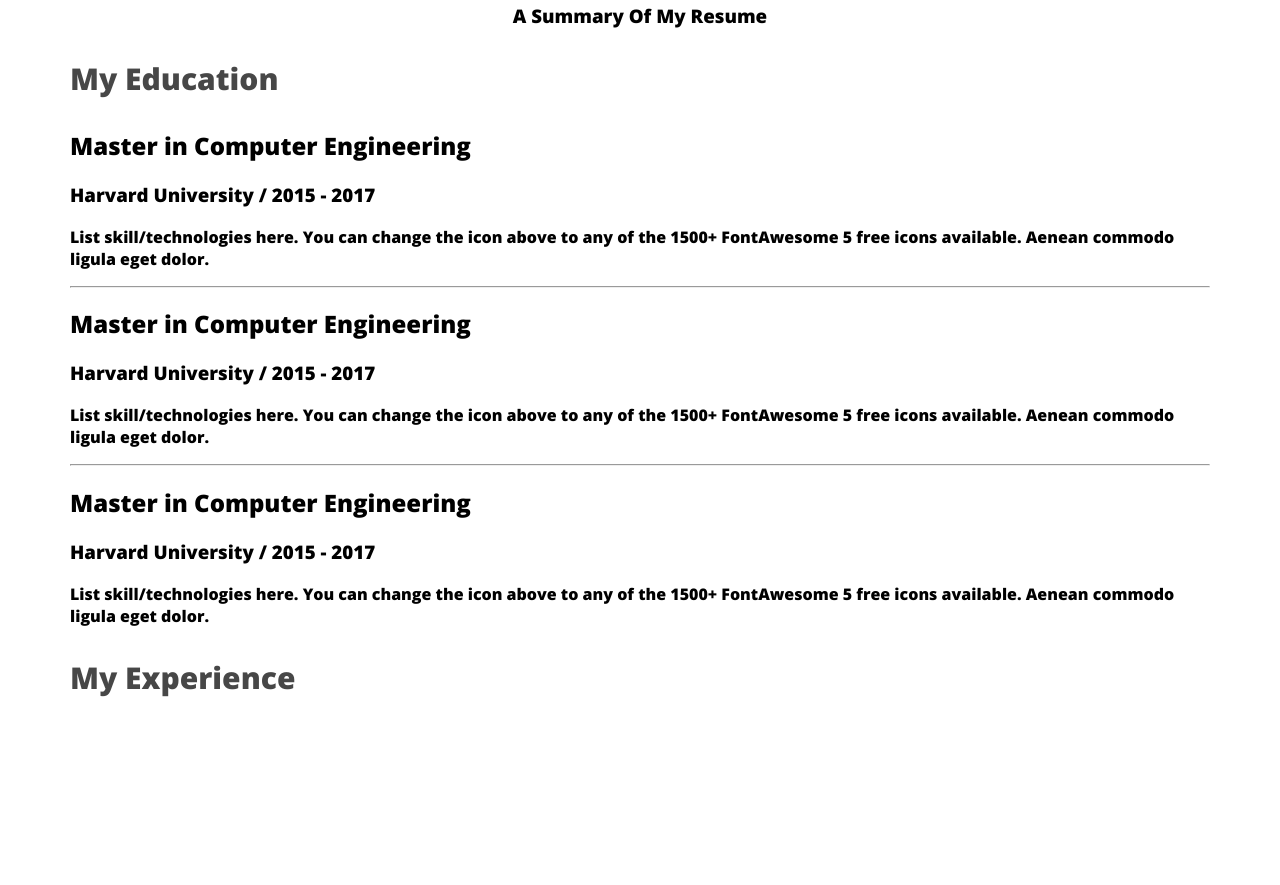
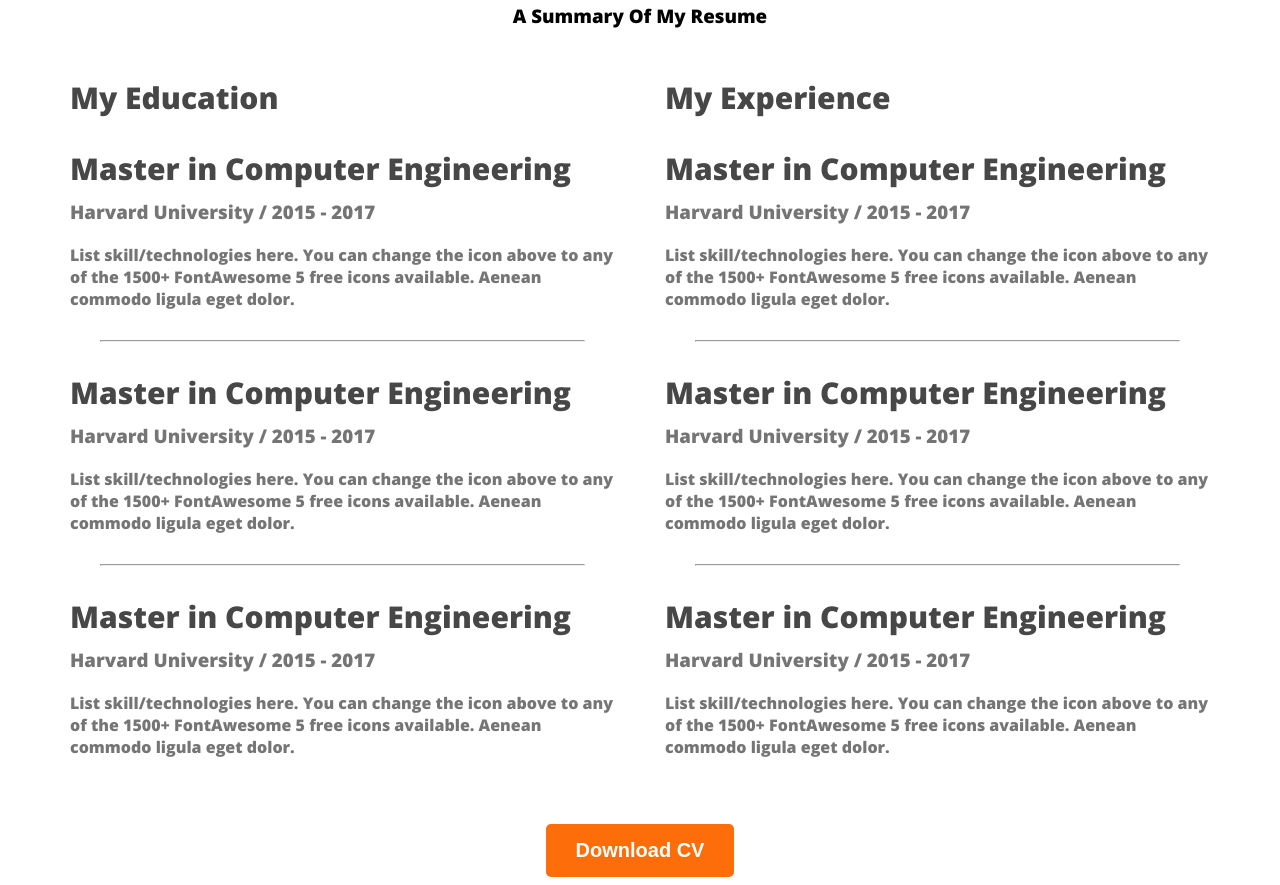
Before and after one commit to Shawan717/webdeveloper-portfolio, a plain HTML site: page index.html in a window 1280 px wide. Shown: the part 2220-3105 px from the top of the page. Before the commit the page ends 2948 px from the top, so only its background shows below. Drawn offline with nearby package versions, Linux system fonts and the light colour scheme.

Commit message:
finished the resume section

```diff
--- a/index.html
+++ b/index.html
@@ -105,26 +105,47 @@
             <h2 class="resume-item-title">Master in Computer Engineering</h2>
             <h3 class="resume-item-institute">Harvard University / 2015 - 2017</h3>
             <p class="resume-item-description">List skill/technologies here. You can change the icon above
-              to any of the 1500+ FontAwesome 5 free icons available. Aenean commodo ligula eget dolor.</p>
+              to any of the 1500+ FontAwesome 5 free icons available. Aenean commodo ligula eget dolor.</p></div>
               <hr>
               <div class="resume-item">
                 <h2 class="resume-item-title">Master in Computer Engineering</h2>
                 <h3 class="resume-item-institute">Harvard University / 2015 - 2017</h3>
                 <p class="resume-item-description">List skill/technologies here. You can change the icon above
-                  to any of the 1500+ FontAwesome 5 free icons available. Aenean commodo ligula eget dolor.</p>
+                  to any of the 1500+ FontAwesome 5 free icons available. Aenean commodo ligula eget dolor.</p></div>
                   <div class="resume-item"><hr>
                     <h2 class="resume-item-title">Master in Computer Engineering</h2>
                     <h3 class="resume-item-institute">Harvard University / 2015 - 2017</h3>
                     <p class="resume-item-description">List skill/technologies here. You can change the icon above
-                      to any of the 1500+ FontAwesome 5 free icons available. Aenean commodo ligula eget dolor.</p>
+                      to any of the 1500+ FontAwesome 5 free icons available. Aenean commodo ligula eget dolor.</p></div>
 
 
         </div>
         <div class="resume-column">
           <h3 class="resume-column-title" >My Experience</h3>
+          <div class="resume-item">
+            <h2 class="resume-item-title">Master in Computer Engineering</h2>
+            <h3 class="resume-item-institute">Harvard University / 2015 - 2017</h3>
+            <p class="resume-item-description">List skill/technologies here. You can change the icon above
+              to any of the 1500+ FontAwesome 5 free icons available. Aenean commodo ligula eget dolor.</p></div>
+              <hr>
+              <div class="resume-item">
+                <h2 class="resume-item-title">Master in Computer Engineering</h2>
+                <h3 class="resume-item-institute">Harvard University / 2015 - 2017</h3>
+                <p class="resume-item-description">List skill/technologies here. You can change the icon above
+                  to any of the 1500+ FontAwesome 5 free icons available. Aenean commodo ligula eget dolor.</p></div>
+                  <hr>
+                  <div class="resume-item">
+                    <h2 class="resume-item-title">Master in Computer Engineering</h2>
+                    <h3 class="resume-item-institute">Harvard University / 2015 - 2017</h3>
+                    <p class="resume-item-description">List skill/technologies here. You can change the icon above
+                      to any of the 1500+ FontAwesome 5 free icons available. Aenean commodo ligula eget dolor.</p></div>
+
         </div>
 
       </div>
+    </div>
+    <div class="download-cv">
+      <button class="btn-primary">Download CV</button>
     </section>
   </main>
   <footer>
--- a/styles/portfolio.css
+++ b/styles/portfolio.css
@@ -148,3 +148,29 @@ main section{
   font-weight: 700;
 
 }
+.resume-container{
+  display: flex;
+  gap: 50px;
+}
+.resume-item-description, .resume-item-institute{
+  color: #757575;
+}
+.resume-item-title{
+  color: #474747;
+  font-size: 30px;
+  font-style: normal;
+  font-weight: 700;
+  line-height: normal;
+  margin-bottom: 10px;
+}
+.resume-container hr{
+  margin: 30px;
+}
+.resume-item-institute{
+  margin-top: 0;
+  margin-bottom: 20px;
+}
+.download-cv{
+  text-align: center;
+  margin-top: 50px;
+}
```
